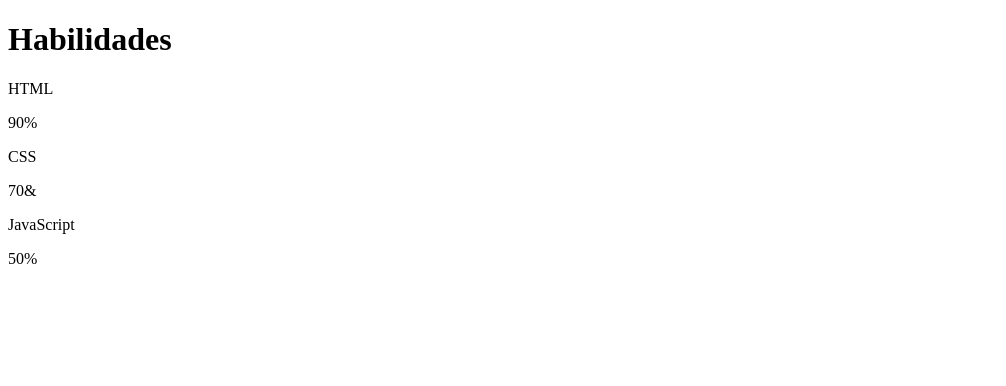
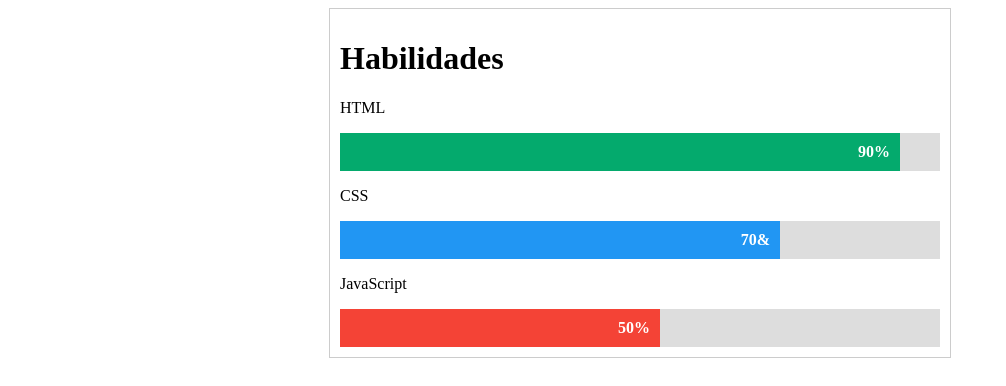
Before and after one commit to Jose-Angel-12/barra-skills-animada, a plain HTML site: page index.html in a window 1280 px wide. Shown: the whole page, without its empty margins (0-1006 px from the left). Drawn offline with Linux system fonts and the light colour scheme.

Commit message:
creando estilo y actualizando html

```diff
--- a/index.html
+++ b/index.html
@@ -4,21 +4,22 @@
         <meta charset="UTF-8">
         <meta name="viewport" content="width=device-width, initial-scale=1.0">
         <title>Habilidades</title>
+        <link rel="stylesheet" href="style.css">
     </head>
     <body>
-        <div class="Habilidades">
+        <div class="habilidades">
             <h1>Habilidades</h1>
             <p>HTML</p>
             <div class="container">
-                <div class="skills_HTML">90%</div>
+                <div class="skills html">90%</div>
             </div>
             <p>CSS</p>
             <div class="container">
-                <div class="skills_CSS">70&</div>
+                <div class="skills css">70&</div>
             </div>
             <p>JavaScript</p>
             <div class="container">
-                <div class="skills_JavaScript">50%</div>
+                <div class="skills javascript">50%</div>
             </div>
         </div>
     </body>
--- a/style.css
+++ b/style.css
@@ -0,0 +1,48 @@
+.habilidades{
+    width: 600px;
+    margin: auto;
+    border: 1px solid #CCCCCC;
+    padding: 10px;
+}
+
+.container{
+    width: 100%;
+    background-color: #DDDDDD;
+}
+
+.skills{
+    text-align: right;
+    padding: 10px;
+    font-weight: bold;
+    color: white;
+}
+
+.html{
+    background-color: #04aa6d;
+    animation: fillhtml 2s forwards;
+}
+
+.css{
+    background-color: #2196f3;
+    animation: fillcss 2s forwards;
+}
+
+.javascript{
+    background-color: #f44336;
+    animation: filljavascript 2s forwards;
+}
+
+@keyframes fillhtml{
+    0%{width:0;}
+    100% {width:90%}
+}
+
+@keyframes fillcss{
+    0%{width: 0;}
+    100%{width:70%;}
+}
+
+@keyframes filljavascript{
+    0%{width: 0;}
+    100%{width: 50%;}
+}
```
